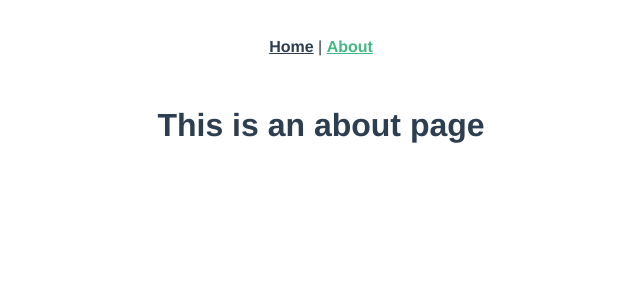
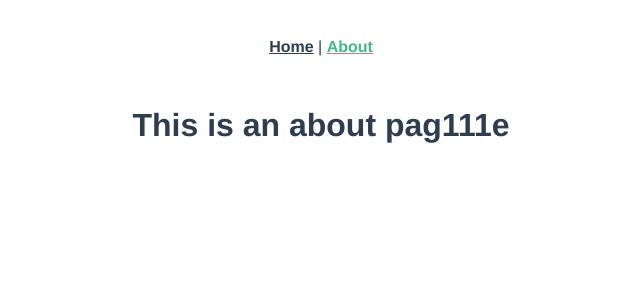
Before and after one commit to DianJY/WebGoldsuitPCgithup, a Vue app: page /#/about in a window 1280 px wide. Shown: the top 300 px of the page, without its empty margins (319-959 px from the left). Built offline with nearby package versions, Linux system fonts and the light colour scheme.

Commit message:
https://gitee.com/dianjiangyu/WeBGoldsuitpccore.git

```diff
--- a/src/views/About.vue
+++ b/src/views/About.vue
@@ -1,5 +1,5 @@
 <template>
   <div class="about">
-    <h1>This is an about page</h1>
+    <h1>This is an about pag111e</h1>
   </div>
 </template>
```
